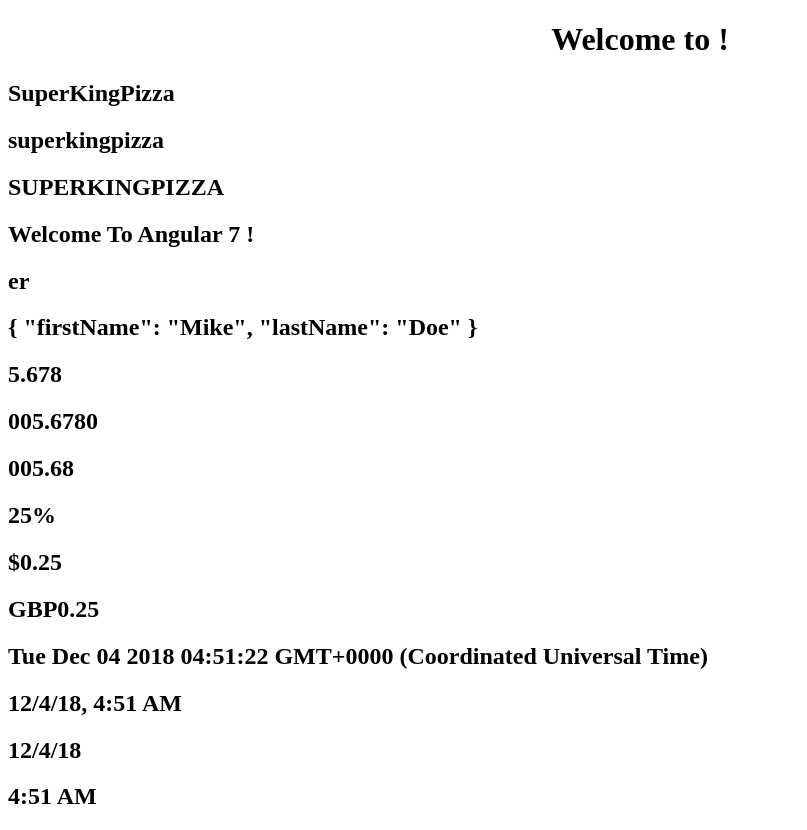
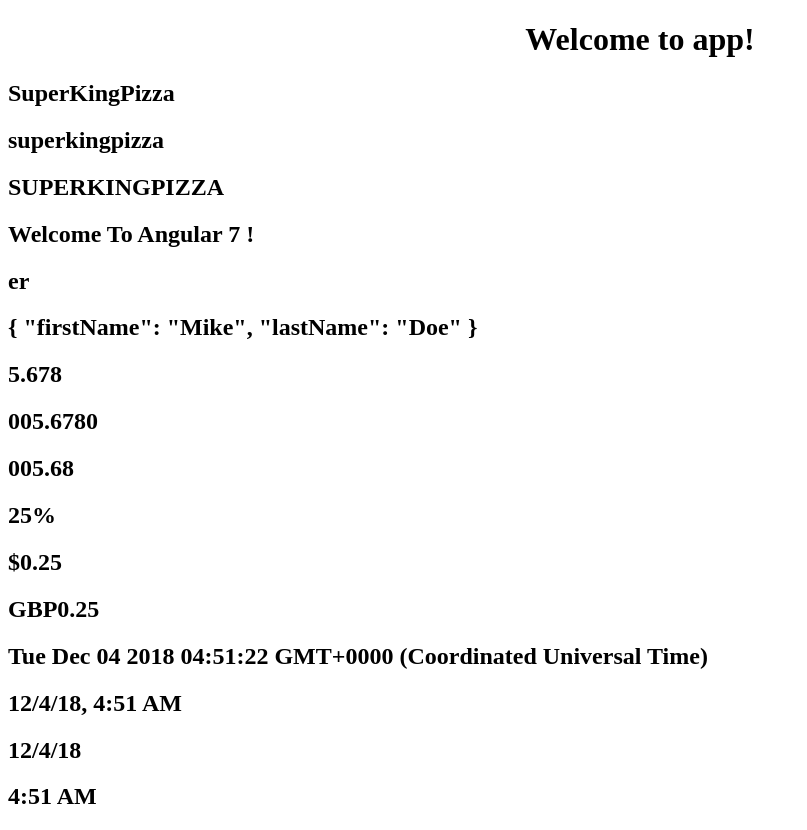
Before and after one commit to youngoose/Angular_structural_directives, an Angular app: page / in a window 1280 px wide. Shown: the whole page, without its empty margins (0-807 px from the left). Built offline with nearby package versions, Linux system fonts and the light colour scheme.

Commit message:
edit to merge with new projects

```diff
--- a/src/app/app.component.html
+++ b/src/app/app.component.html
@@ -1,6 +1,6 @@
 <div style="text-align:center">
   <h1>
-    Welcome to {{ message }}!
+    Welcome to {{ title }}!
   </h1>
 </div>
 
```
